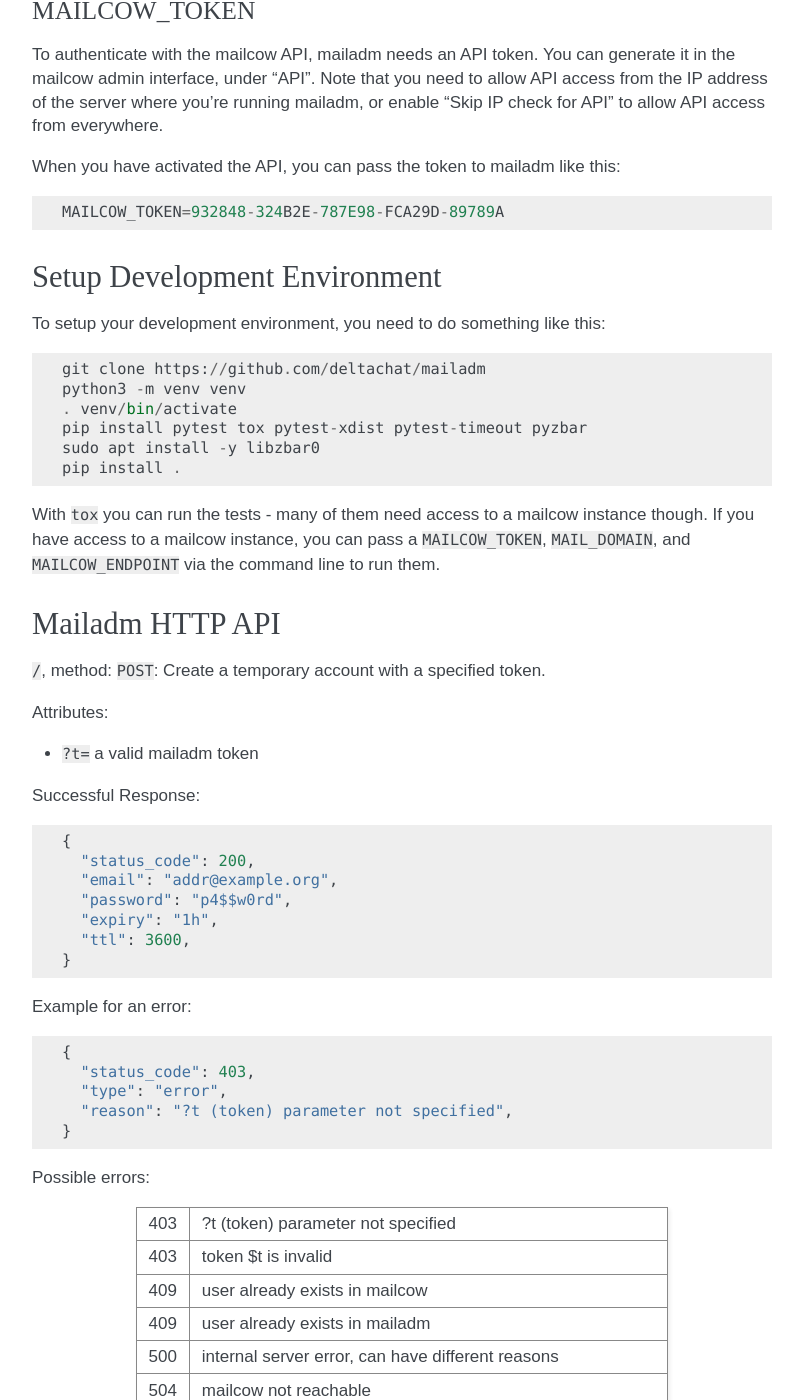
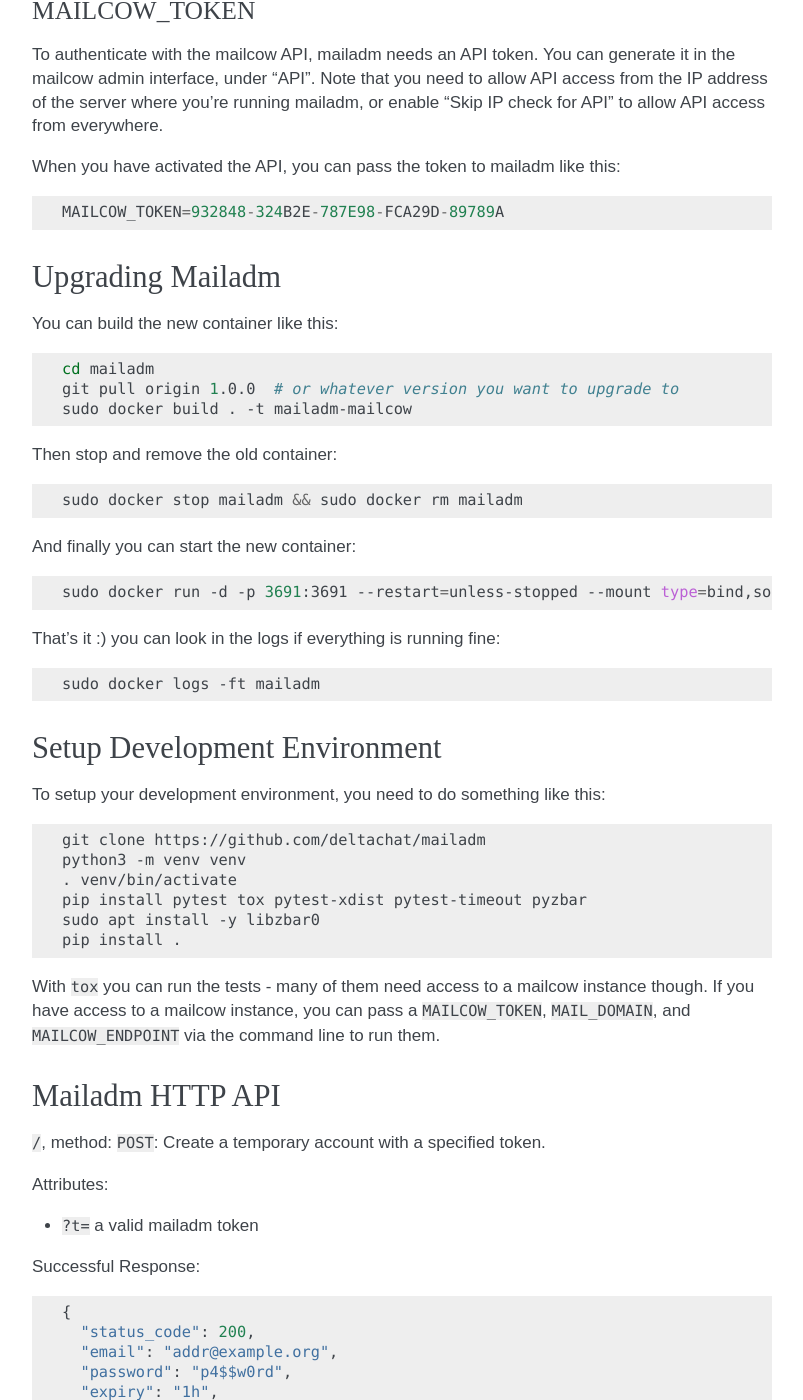
Before and after one commit to deltachat/mailadm, a Sphinx documentation site: the page built from doc/index.rst, in a window 1280 px wide and 1400 px high, scrolled down 5201 px. Shown: the whole window, without its empty margins (348-1151 px from the left). Built offline with Sphinx 7.4.7, drawn with Linux system fonts in a browser that asks for light colours.

Commit message:
document mailadm upgrade steps

```diff
--- a/doc/index.rst
+++ b/doc/index.rst
@@ -276,10 +276,41 @@
     MAILCOW_TOKEN=932848-324B2E-787E98-FCA29D-89789A
 
 
+Upgrading Mailadm
+-----------------
+
+You can build the new container like this:
+
+.. code:: bash
+
+    cd mailadm
+    git pull origin 1.0.0  # or whatever version you want to upgrade to
+    sudo docker build . -t mailadm-mailcow
+
+Then stop and remove the old container:
+
+.. code:: bash
+
+   sudo docker stop mailadm && sudo docker rm mailadm
+
+And finally you can start the new container:
+
+.. code:: bash
+
+    sudo docker run -d -p 3691:3691 --restart=unless-stopped --mount type=bind,source=$PWD/docker-data,target=/mailadm/docker-data --name mailadm mailadm-mailcow gunicorn --timeout 60 -b :3691 -w 4 mailadm.app:app
+
+That's it :) you can look in the logs if everything is running fine:
+
+.. code:: bash
+
+    sudo docker logs -ft mailadm
+
 Setup Development Environment
 -----------------------------
 
-To setup your development environment, you need to do something like this::
+To setup your development environment, you need to do something like this:
+
+.. code:: bash
 
     git clone https://github.com/deltachat/mailadm
     python3 -m venv venv
```
